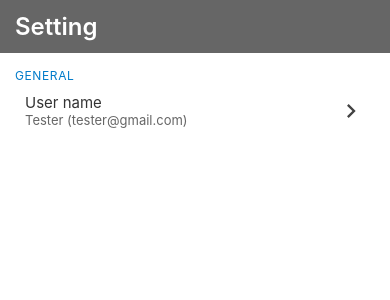
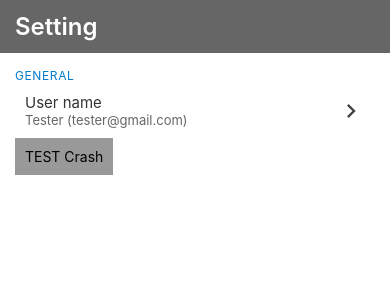
Before and after one commit to Kaist-ICLab/ABCLogger, a React Native app: screen / in a window 390 px wide. Shown: the top 300 px of the page. Built offline with nearby package versions, Linux system fonts and the light colour scheme.

Commit message:
Fix Secrets

```diff
--- a/react-native/screens/SettingScreen.tsx
+++ b/react-native/screens/SettingScreen.tsx
@@ -8,11 +8,11 @@ const SettingScreen: React.FC = () => {
     return (
         <SafeAreaView style={{ flex: 1 }}>
             <LogoutModal visible={modalVisible}
-                onLogout = {() => {
+                onLogout={() => {
                     NativeModules.AuthReactModule.logout()
                     setModalVisible(false)
                 }}
-                onRequestClose={() => {setModalVisible(false)}} />
+                onRequestClose={() => { setModalVisible(false) }} />
             <View style={styles.header}>
                 <Text style={styles.title}>Setting</Text>
             </View>
@@ -24,7 +24,7 @@ const SettingScreen: React.FC = () => {
                             <Text style={styles.propertyName}>User name</Text>
                             <Text style={styles.propertyStatus}>{"Tester (tester@gmail.com)"}</Text>
                         </View>
-                        <TouchableOpacity onPress = {() => {
+                        <TouchableOpacity onPress={() => {
                             setModalVisible(true)
                         }}>
                             <Svg fill="none" width="28" height="28">
@@ -36,7 +36,11 @@ const SettingScreen: React.FC = () => {
 
                     </View>
                 </View>
-
+                <TouchableOpacity onPress={() => {
+                    NativeModules.AuthReactModule.testCrashFunc();
+                }} style={{ backgroundColor: "#999", padding: 10 }}>
+                    <Text>{"TEST Crash"}</Text>
+                </TouchableOpacity>
             </View>
         </SafeAreaView>
     );
```
Also changed, not shown: react-native/App.tsx (+3 -4 lines), 5 other files (tests, documents, lock files or other folders).
